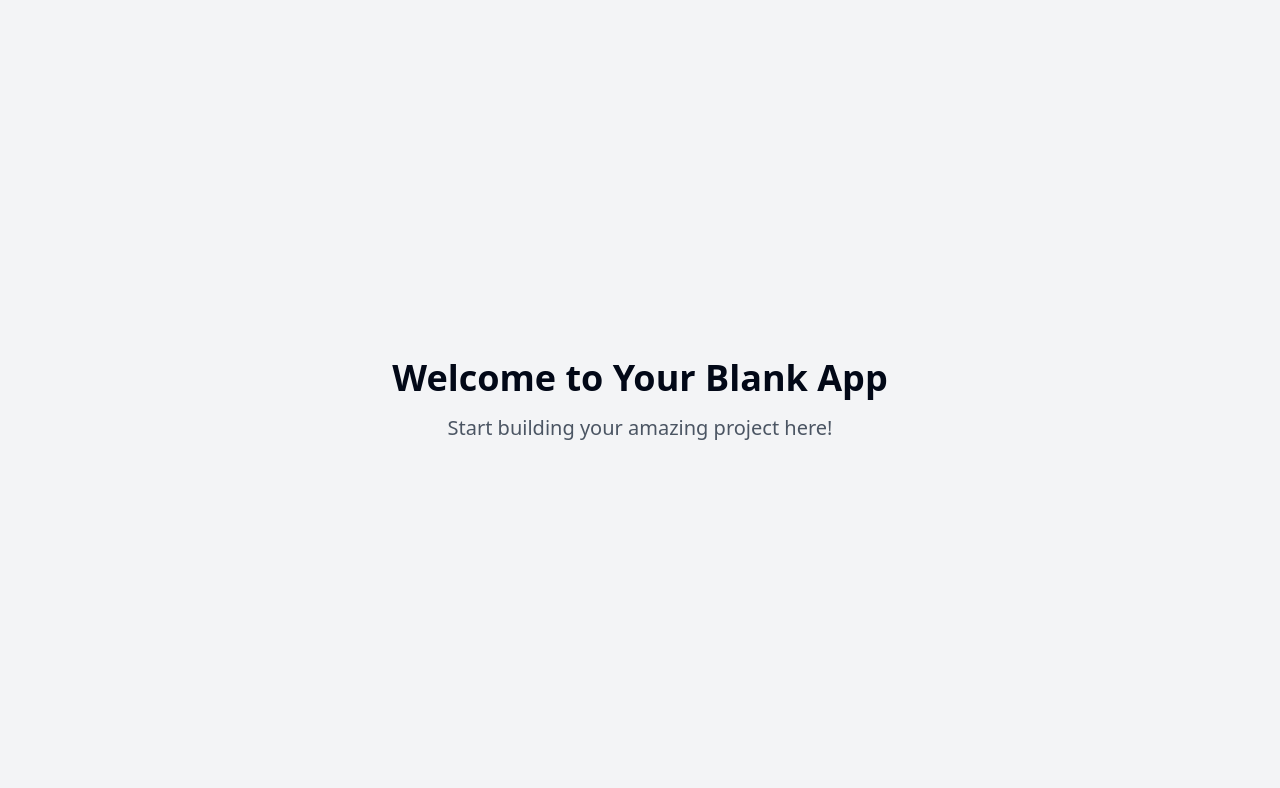
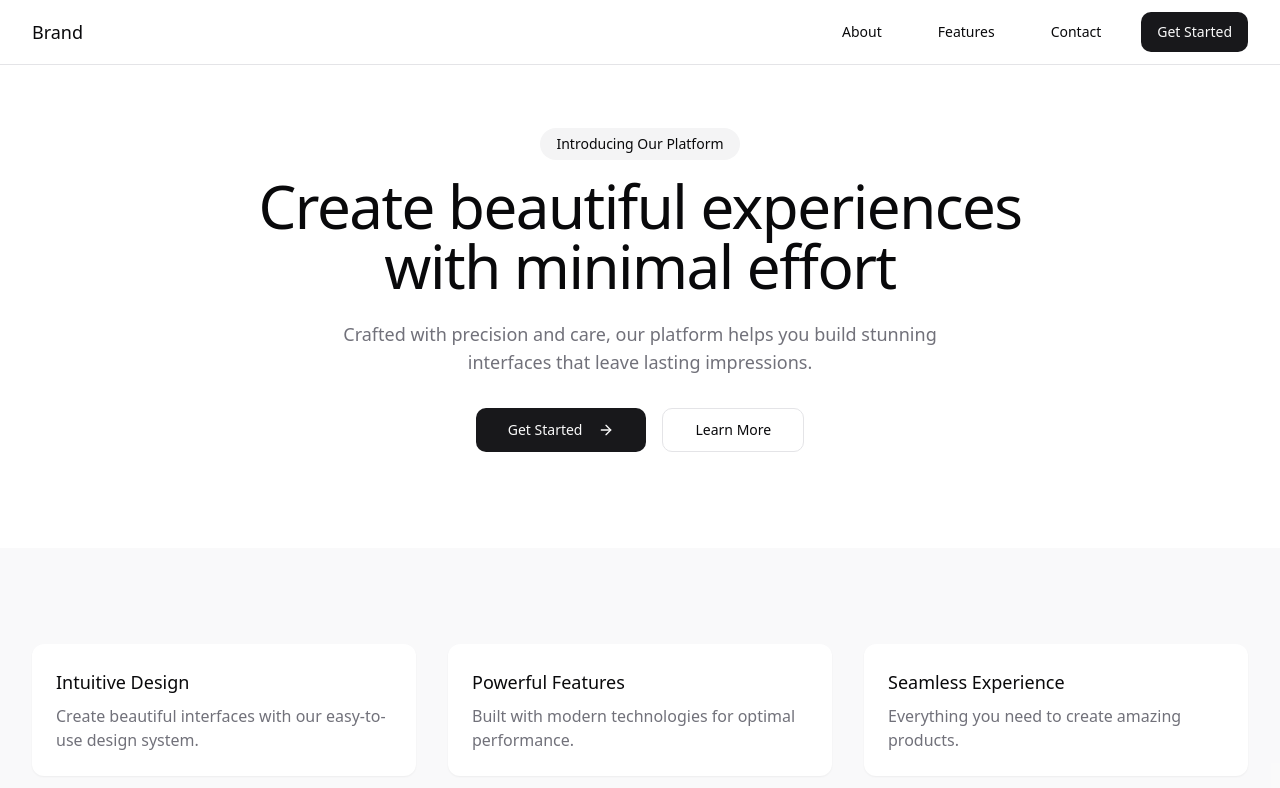
Before and after one commit to Abhisofttech/charity4girls, a React (Vite) app: page / in a window 1280 px wide. Shown: the top 788 px of the page. Built offline with nearby package versions, Linux system fonts and the light colour scheme.

Commit message:
Initial commit
Add initial project files.

```diff
--- /dev/null
+++ b/src/components/Navigation.tsx
@@ -0,0 +1,18 @@
+
+import { Button } from "@/components/ui/button";
+
+export const Navigation = () => {
+  return (
+    <nav className="fixed top-0 left-0 right-0 z-50 bg-background/80 backdrop-blur-sm border-b">
+      <div className="container flex items-center justify-between h-16">
+        <div className="text-lg font-medium">Brand</div>
+        <div className="flex items-center gap-6">
+          <Button variant="ghost" className="text-sm">About</Button>
+          <Button variant="ghost" className="text-sm">Features</Button>
+          <Button variant="ghost" className="text-sm">Contact</Button>
+          <Button className="text-sm">Get Started</Button>
+        </div>
+      </div>
+    </nav>
+  );
+};
--- a/src/index.css
+++ b/src/index.css
@@ -1,3 +1,4 @@
+
 @tailwind base;
 @tailwind components;
 @tailwind utilities;
@@ -5,97 +6,42 @@
 @layer base {
   :root {
     --background: 0 0% 100%;
-    --foreground: 222.2 84% 4.9%;
-
+    --foreground: 240 10% 3.9%;
     --card: 0 0% 100%;
-    --card-foreground: 222.2 84% 4.9%;
-
+    --card-foreground: 240 10% 3.9%;
     --popover: 0 0% 100%;
-    --popover-foreground: 222.2 84% 4.9%;
-
-    --primary: 222.2 47.4% 11.2%;
-    --primary-foreground: 210 40% 98%;
-
-    --secondary: 210 40% 96.1%;
-    --secondary-foreground: 222.2 47.4% 11.2%;
-
-    --muted: 210 40% 96.1%;
-    --muted-foreground: 215.4 16.3% 46.9%;
-
-    --accent: 210 40% 96.1%;
-    --accent-foreground: 222.2 47.4% 11.2%;
-
+    --popover-foreground: 240 10% 3.9%;
+    --primary: 240 5.9% 10%;
+    --primary-foreground: 0 0% 98%;
+    --secondary: 240 4.8% 95.9%;
+    --secondary-foreground: 240 5.9% 10%;
+    --muted: 240 4.8% 95.9%;
+    --muted-foreground: 240 3.8% 46.1%;
+    --accent: 240 4.8% 95.9%;
+    --accent-foreground: 240 5.9% 10%;
     --destructive: 0 84.2% 60.2%;
-    --destructive-foreground: 210 40% 98%;
-
-    --border: 214.3 31.8% 91.4%;
-    --input: 214.3 31.8% 91.4%;
-    --ring: 222.2 84% 4.9%;
-
-    --radius: 0.5rem;
-
-    --sidebar-background: 0 0% 98%;
-
-    --sidebar-foreground: 240 5.3% 26.1%;
-
-    --sidebar-primary: 240 5.9% 10%;
-
-    --sidebar-primary-foreground: 0 0% 98%;
-
-    --sidebar-accent: 240 4.8% 95.9%;
-
-    --sidebar-accent-foreground: 240 5.9% 10%;
-
-    --sidebar-border: 220 13% 91%;
-
-    --sidebar-ring: 217.2 91.2% 59.8%;
+    --destructive-foreground: 0 0% 98%;
+    --border: 240 5.9% 90%;
+    --input: 240 5.9% 90%;
+    --ring: 240 5.9% 10%;
+    --radius: 0.75rem;
   }
 
-  .dark {
-    --background: 222.2 84% 4.9%;
-    --foreground: 210 40% 98%;
-
-    --card: 222.2 84% 4.9%;
-    --card-foreground: 210 40% 98%;
-
-    --popover: 222.2 84% 4.9%;
-    --popover-foreground: 210 40% 98%;
-
-    --primary: 210 40% 98%;
-    --primary-foreground: 222.2 47.4% 11.2%;
-
-    --secondary: 217.2 32.6% 17.5%;
-    --secondary-foreground: 210 40% 98%;
-
-    --muted: 217.2 32.6% 17.5%;
-    --muted-foreground: 215 20.2% 65.1%;
-
-    --accent: 217.2 32.6% 17.5%;
-    --accent-foreground: 210 40% 98%;
-
-    --destructive: 0 62.8% 30.6%;
-    --destructive-foreground: 210 40% 98%;
-
-    --border: 217.2 32.6% 17.5%;
-    --input: 217.2 32.6% 17.5%;
-    --ring: 212.7 26.8% 83.9%;
-    --sidebar-background: 240 5.9% 10%;
-    --sidebar-foreground: 240 4.8% 95.9%;
-    --sidebar-primary: 224.3 76.3% 48%;
-    --sidebar-primary-foreground: 0 0% 100%;
-    --sidebar-accent: 240 3.7% 15.9%;
-    --sidebar-accent-foreground: 240 4.8% 95.9%;
-    --sidebar-border: 240 3.7% 15.9%;
-    --sidebar-ring: 217.2 91.2% 59.8%;
-  }
-}
-
-@layer base {
   * {
     @apply border-border;
   }
 
   body {
-    @apply bg-background text-foreground;
+    @apply bg-background text-foreground antialiased;
+  }
+
+  html {
+    scroll-behavior: smooth;
   }
 }
+
+@layer utilities {
+  .text-balance {
+    text-wrap: balance;
+  }
+}
--- a/src/pages/Index.tsx
+++ b/src/pages/Index.tsx
@@ -1,12 +1,65 @@
-// Update this page (the content is just a fallback if you fail to update the page)
+
+import { Navigation } from "@/components/Navigation";
+import { Button } from "@/components/ui/button";
+import { ArrowRight } from "lucide-react";
 
 const Index = () => {
   return (
-    <div className="min-h-screen flex items-center justify-center bg-gray-100">
-      <div className="text-center">
-        <h1 className="text-4xl font-bold mb-4">Welcome to Your Blank App</h1>
-        <p className="text-xl text-gray-600">Start building your amazing project here!</p>
-      </div>
+    <div className="min-h-screen bg-background">
+      <Navigation />
+
+      <main>
+        {/* Hero Section */}
+        <section className="pt-32 pb-24 container">
+          <div className="max-w-3xl mx-auto text-center animate-fade-in">
+            <div className="inline-block mb-4 px-4 py-1.5 bg-secondary rounded-full text-sm font-medium">
+              Introducing Our Platform
+            </div>
+            <h1 className="text-4xl sm:text-5xl md:text-6xl font-medium tracking-tight mb-6 text-balance">
+              Create beautiful experiences with minimal effort
+            </h1>
+            <p className="text-lg text-muted-foreground mb-8 max-w-2xl mx-auto">
+              Crafted with precision and care, our platform helps you build stunning
+              interfaces that leave lasting impressions.
+            </p>
+            <div className="flex items-center justify-center gap-4">
+              <Button size="lg" className="group">
+                Get Started
+                <ArrowRight className="ml-2 h-4 w-4 transition-transform group-hover:translate-x-1" />
+              </Button>
+              <Button size="lg" variant="outline">
+                Learn More
+              </Button>
+            </div>
+          </div>
+        </section>
+
+        {/* Features Section */}
+        <section className="py-24 bg-secondary/50">
+          <div className="container">
+            <div className="grid gap-8 md:grid-cols-3 animate-fade-in-slow">
+              <div className="bg-background p-6 rounded-lg shadow-sm">
+                <h3 className="text-lg font-medium mb-2">Intuitive Design</h3>
+                <p className="text-muted-foreground">
+                  Create beautiful interfaces with our easy-to-use design system.
+                </p>
+              </div>
+              <div className="bg-background p-6 rounded-lg shadow-sm">
+                <h3 className="text-lg font-medium mb-2">Powerful Features</h3>
+                <p className="text-muted-foreground">
+                  Built with modern technologies for optimal performance.
+                </p>
+              </div>
+              <div className="bg-background p-6 rounded-lg shadow-sm">
+                <h3 className="text-lg font-medium mb-2">Seamless Experience</h3>
+                <p className="text-muted-foreground">
+                  Everything you need to create amazing products.
+                </p>
+              </div>
+            </div>
+          </div>
+        </section>
+      </main>
     </div>
   );
 };
--- a/tailwind.config.ts
+++ b/tailwind.config.ts
@@ -1,3 +1,4 @@
+
 import type { Config } from "tailwindcss";
 
 export default {
@@ -12,85 +13,77 @@ export default {
   theme: {
     container: {
       center: true,
-			padding: '2rem',
+      padding: "2rem",
       screens: {
-				'2xl': '1400px'
-			}
+        "2xl": "1400px",
+      },
     },
     extend: {
       colors: {
-				border: 'hsl(var(--border))',
-				input: 'hsl(var(--input))',
-				ring: 'hsl(var(--ring))',
-				background: 'hsl(var(--background))',
-				foreground: 'hsl(var(--foreground))',
+        border: "hsl(var(--border))",
+        input: "hsl(var(--input))",
+        ring: "hsl(var(--ring))",
+        background: "hsl(var(--background))",
+        foreground: "hsl(var(--foreground))",
         primary: {
-					DEFAULT: 'hsl(var(--primary))',
-					foreground: 'hsl(var(--primary-foreground))'
+          DEFAULT: "hsl(var(--primary))",
+          foreground: "hsl(var(--primary-foreground))",
         },
         secondary: {
-					DEFAULT: 'hsl(var(--secondary))',
-					foreground: 'hsl(var(--secondary-foreground))'
+          DEFAULT: "hsl(var(--secondary))",
+          foreground: "hsl(var(--secondary-foreground))",
         },
         destructive: {
-					DEFAULT: 'hsl(var(--destructive))',
-					foreground: 'hsl(var(--destructive-foreground))'
+          DEFAULT: "hsl(var(--destructive))",
+          foreground: "hsl(var(--destructive-foreground))",
         },
         muted: {
-					DEFAULT: 'hsl(var(--muted))',
-					foreground: 'hsl(var(--muted-foreground))'
+          DEFAULT: "hsl(var(--muted))",
+          foreground: "hsl(var(--muted-foreground))",
         },
         accent: {
-					DEFAULT: 'hsl(var(--accent))',
-					foreground: 'hsl(var(--accent-foreground))'
+          DEFAULT: "hsl(var(--accent))",
+          foreground: "hsl(var(--accent-foreground))",
         },
         popover: {
-					DEFAULT: 'hsl(var(--popover))',
-					foreground: 'hsl(var(--popover-foreground))'
+          DEFAULT: "hsl(var(--popover))",
+          foreground: "hsl(var(--popover-foreground))",
         },
         card: {
-					DEFAULT: 'hsl(var(--card))',
-					foreground: 'hsl(var(--card-foreground))'
+          DEFAULT: "hsl(var(--card))",
+          foreground: "hsl(var(--card-foreground))",
         },
-				sidebar: {
-					DEFAULT: 'hsl(var(--sidebar-background))',
-					foreground: 'hsl(var(--sidebar-foreground))',
-					primary: 'hsl(var(--sidebar-primary))',
-					'primary-foreground': 'hsl(var(--sidebar-primary-foreground))',
-					accent: 'hsl(var(--sidebar-accent))',
-					'accent-foreground': 'hsl(var(--sidebar-accent-foreground))',
-					border: 'hsl(var(--sidebar-border))',
-					ring: 'hsl(var(--sidebar-ring))'
-				}
       },
       borderRadius: {
-				lg: 'var(--radius)',
-				md: 'calc(var(--radius) - 2px)',
-				sm: 'calc(var(--radius) - 4px)'
+        lg: "var(--radius)",
+        md: "calc(var(--radius) - 2px)",
+        sm: "calc(var(--radius) - 4px)",
       },
       keyframes: {
-				'accordion-down': {
-					from: {
-						height: '0'
+        "accordion-down": {
+          from: { height: "0" },
+          to: { height: "var(--radix-accordion-content-height)" },
         },
-					to: {
-						height: 'var(--radix-accordion-content-height)'
-					}
+        "accordion-up": {
+          from: { height: "var(--radix-accordion-content-height)" },
+          to: { height: "0" },
         },
-				'accordion-up': {
-					from: {
-						height: 'var(--radix-accordion-content-height)'
+        "fade-in": {
+          "0%": { opacity: "0", transform: "translateY(10px)" },
+          "100%": { opacity: "1", transform: "translateY(0)" },
         },
-					to: {
-						height: '0'
-					}
-				}
+        "fade-in-slow": {
+          "0%": { opacity: "0", transform: "translateY(10px)" },
+          "100%": { opacity: "1", transform: "translateY(0)" },
+        },
       },
       animation: {
-				'accordion-down': 'accordion-down 0.2s ease-out',
-				'accordion-up': 'accordion-up 0.2s ease-out'
-			}
-		}
+        "accordion-down": "accordion-down 0.2s ease-out",
+        "accordion-up": "accordion-up 0.2s ease-out",
+        "fade-in": "fade-in 0.6s ease-out",
+        "fade-in-slow": "fade-in-slow 0.8s ease-out",
+      },
+    },
   },
   plugins: [require("tailwindcss-animate")],
 } satisfies Config;
```
Lines whose indentation alone changed are shown as unchanged.
